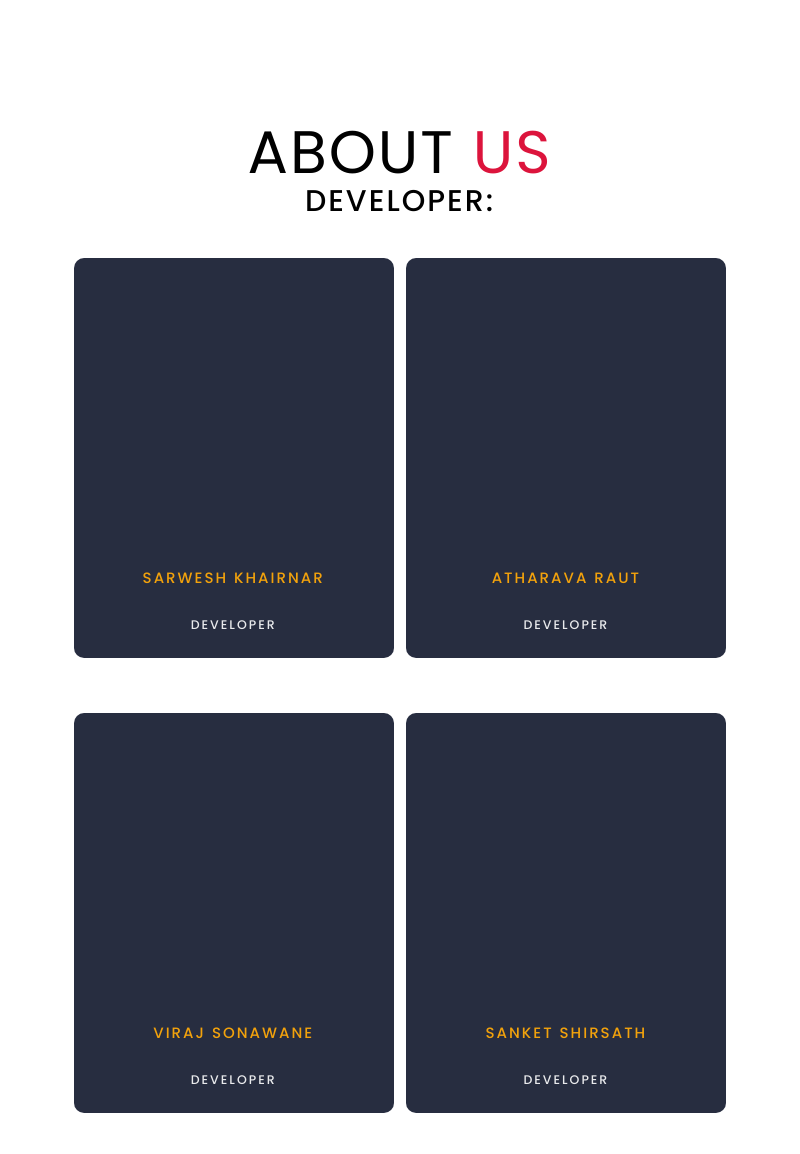
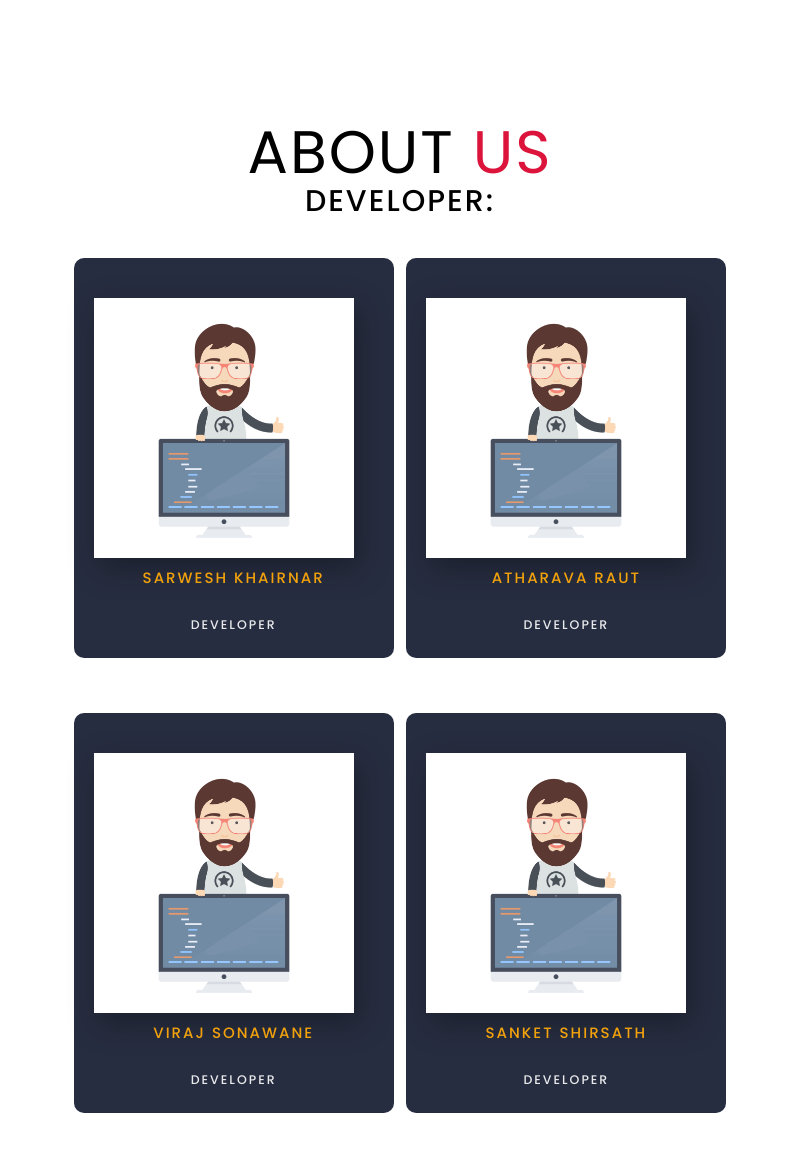
Before and after one commit to sanketshirsath226/PhishShield, an Electron app: page index.html in a window 800 px wide. Shown: the part 5415-6569 px from the top of the page. Drawn offline with nearby package versions, Linux system fonts and the light colour scheme; the site is published under a folder, as on GitHub Pages, so addresses that start at the root find nothing.

Commit message:
Update index.html

```diff
--- a/index.html
+++ b/index.html
@@ -219,7 +219,7 @@
         <h2>Developer:</h2>
         <div class="card-con">
           <div class="card">
-            <img src="/img/sample.png" alt="" class="card__img">
+            <img src="img/sample.png" alt="" class="card__img">
 
             <!-- <div class="card__content">  -->
             <div class="card__data">
@@ -232,7 +232,7 @@
         </div>
         <div class="card-con">
           <div class="card">
-            <img src="/img/sample.png" alt="" class="card__img">
+            <img src="img/sample.png" alt="" class="card__img">
 
             <!-- <div class="card__content">  -->
             <div class="card__data">
@@ -245,7 +245,7 @@
         </div>
         <div class="card-con">
           <div class="card">
-            <img src="/img/sample.png" alt="" class="card__img">
+            <img src="img/sample.png" alt="" class="card__img">
 
             <!-- <div class="card__content">  -->
             <div class="card__data">
@@ -258,7 +258,7 @@
         </div>
         <div class="card-con">
           <div class="card">
-            <img src="/img/sample.png" alt="" class="card__img">
+            <img src="img/sample.png" alt="" class="card__img">
 
             <!-- <div class="card__content">  -->
             <div class="card__data">
```
